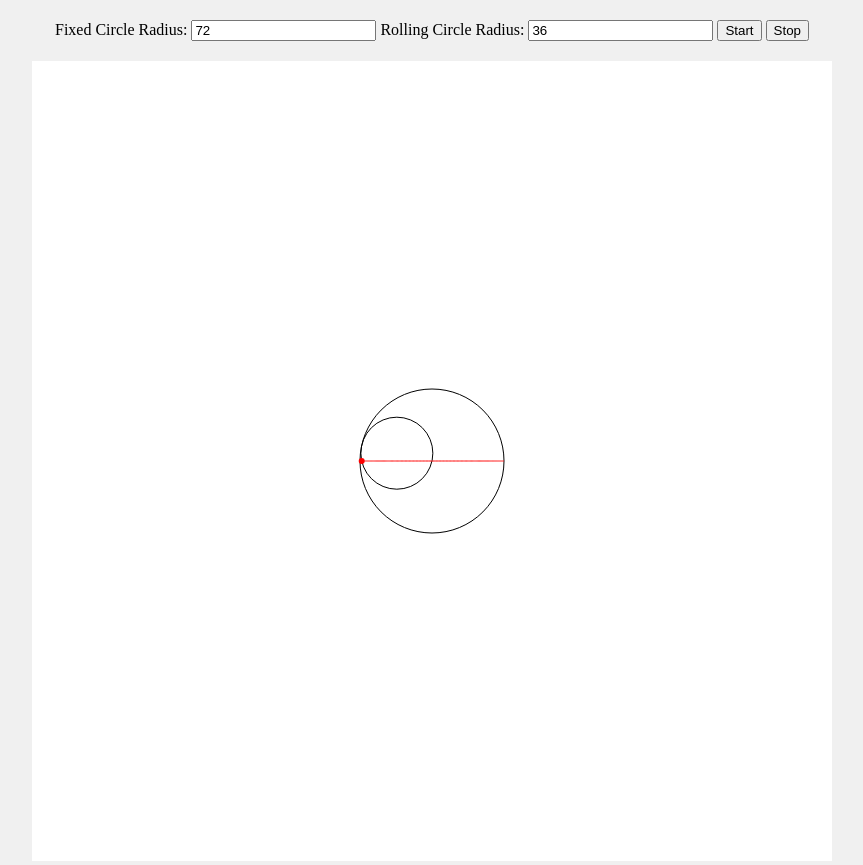
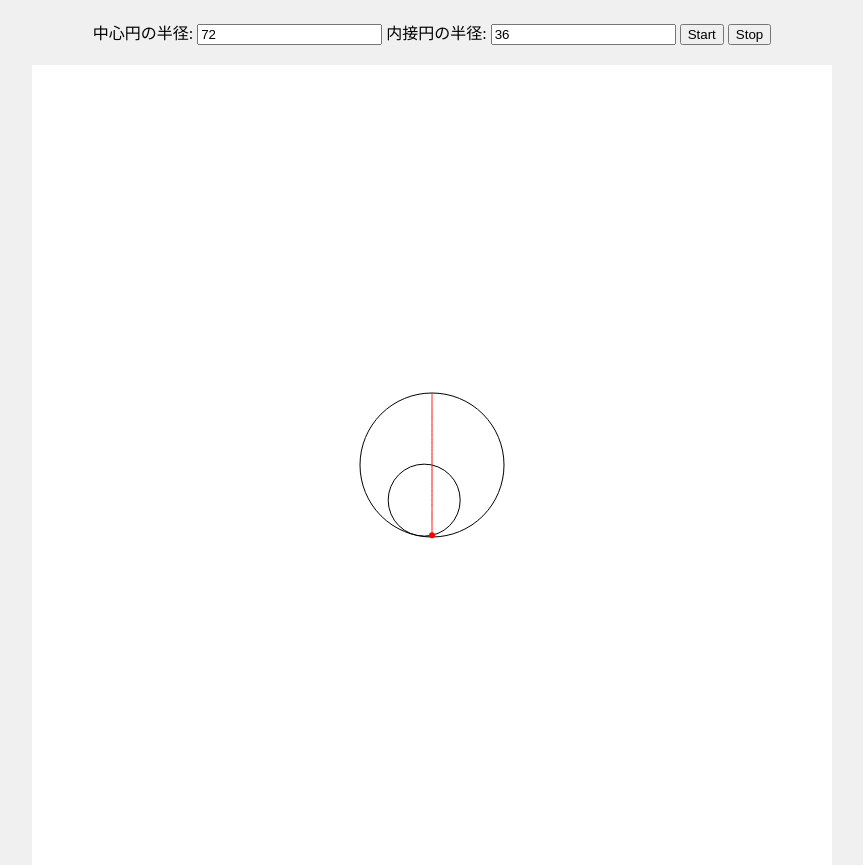
Before and after one commit to TanabeYoshihiko/trajectory, a plain HTML site: page roling_circle_in.html in a window 1280 px wide. Both pictures are taken after a click on the button "Start". Shown: the whole page, without its empty margins (208-1071 px from the left). Drawn offline with Linux system fonts and the light colour scheme.

Commit message:
Update roling_circle_in.html

```diff
--- a/roling_circle_in.html
+++ b/roling_circle_in.html
@@ -9,7 +9,7 @@
             display: flex;
             flex-direction: column;
             align-items: center;
-            justify-content: flex-start; /* Adjusted to place controls at the top */
+            justify-content: flex-start;
             height: 100vh;
             margin: 0;
             background-color: #f0f0f0;
@@ -18,15 +18,15 @@
             background-color: #ffffff;
         }
         #controls {
-            margin: 20px 0; /* Adjusted for better spacing */
+            margin: 20px 0;
         }
     </style>
 </head>
 <body>
     <div id="controls">
-        <label for="fixedRadius">Fixed Circle Radius: </label>
+        <label for="fixedRadius">中心円の半径: </label>
         <input type="number" id="fixedRadius" value="72">
-        <label for="rollingRadius">Rolling Circle Radius: </label>
+        <label for="rollingRadius">内接円の半径: </label>
         <input type="number" id="rollingRadius" value="36">
         <button id="startButton">Start</button>
         <button id="stopButton">Stop</button>
@@ -72,14 +72,14 @@
             drawCircle(centerX, centerY, R); // Draw the fixed circle
 
             // Position of the rolling circle's center
-            const rollingCenterX = centerX + (R - r) * Math.cos(angle);
-            const rollingCenterY = centerY + (R - r) * Math.sin(angle);
+            const rollingCenterX = centerX + (R - r) * Math.cos(angle - Math.PI / 2);
+            const rollingCenterY = centerY + (R - r) * Math.sin(angle - Math.PI / 2);
 
             drawCircle(rollingCenterX, rollingCenterY, r); // Draw the rolling circle
 
             // Position of the point on the circumference of the rolling circle
-            const pointX = rollingCenterX + r * Math.cos(-angle * (R - r) / r);
-            const pointY = rollingCenterY + r * Math.sin(-angle * (R - r) / r);
+            const pointX = rollingCenterX + r * Math.cos(-(R - r) * angle / r - Math.PI/2);
+            const pointY = rollingCenterY + r * Math.sin(-(R - r) * angle / r - Math.PI/2);
             pathPoints.push({ x: pointX, y: pointY });
 
             drawTrace(); // Draw the trace
@@ -103,7 +103,7 @@
             pathPoints.length = 0; // Clear previous path points
             ctx.clearRect(0, 0, canvas.width, canvas.height); // Clear canvas before starting animation
             drawCircle(centerX, centerY, R);
-            drawCircle(centerX + (R - r) * Math.cos(angle), centerY + (R - r) * Math.sin(angle), r);
+            drawCircle(centerX + (R - r) * Math.cos(-Math.PI / 2), centerY + (R - r) * Math.sin(-Math.PI / 2), r);
             animate();
         });
 
@@ -113,7 +113,7 @@
 
         // Initial drawing to show the controls before animation starts
         drawCircle(centerX, centerY, R);
-        drawCircle(centerX + (R - r) * Math.cos(angle), centerY + (R - r) * Math.sin(angle), r);
+        drawCircle(centerX + (R - r) * Math.cos(-Math.PI / 2), centerY + (R - r) * Math.sin(-Math.PI / 2), r);
     </script>
 </body>
 </html>
```
